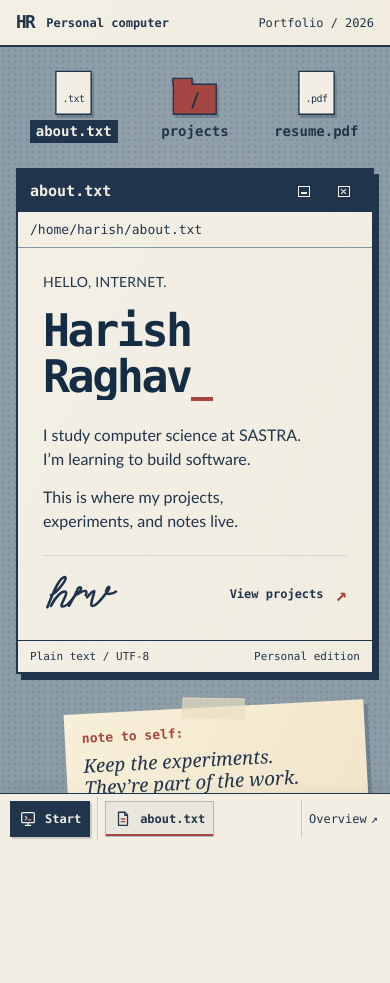
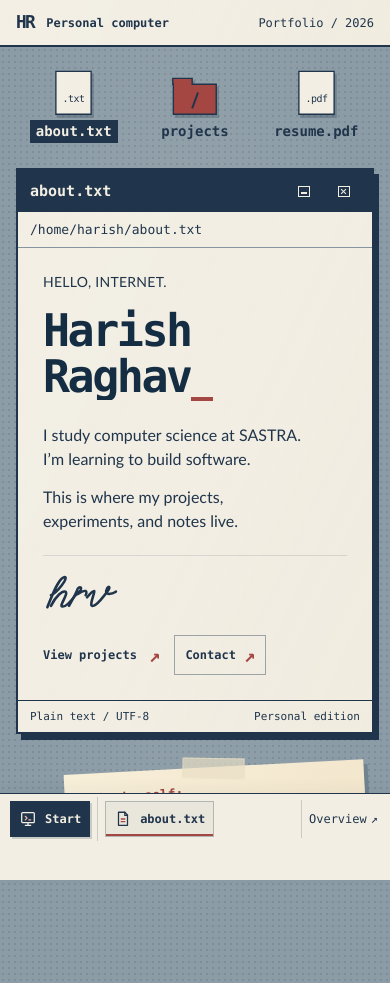
Before and after one commit to HR5206/hr-portfolio, a Next.js app: page / in a window 390 px wide. Before the commit the page ends 938 px from the top, so only its background shows below. Built offline with nearby package versions, Linux system fonts and the light colour scheme.

Commit message:
Added contact in about.txt

```diff
--- a/src/app/globals.css
+++ b/src/app/globals.css
@@ -205,6 +205,7 @@ button:focus-visible, a:focus-visible, summary:focus-visible { outline: 2px dash
 
 .about-signoff {
   display: flex;
+  flex-wrap: wrap;
   align-items: center;
   justify-content: space-between;
   gap: 20px;
@@ -215,6 +216,7 @@ button:focus-visible, a:focus-visible, summary:focus-visible { outline: 2px dash
   border-top: 1px solid #20354b22;
 }
 .about-signoff .hr-signature { flex-shrink: 0; width: 78px; margin: 0; }
+.about-actions { display: flex; align-items: center; flex-wrap: wrap; gap: 8px 14px; }
 .about-project-link {
   display: inline-flex;
   align-items: center;
@@ -224,9 +226,13 @@ button:focus-visible, a:focus-visible, summary:focus-visible { outline: 2px dash
   color: var(--ink);
   font: 600 12px/1.4 var(--mono);
   text-decoration: none;
+  white-space: nowrap;
 }
 .about-project-link > span { font-size: 19px; color: var(--red); }
 .about-project-link:hover { color: var(--red); }
+.about-contact-link { padding-inline: 10px; gap: 8px; border: 1px solid #20354b66; }
+.about-contact-link:hover { background: var(--ink); color: var(--paper); }
+.about-contact-link:hover > span { color: var(--paper); }
 .hr-note { position: relative; }
 .hr-note::before {
   content: "";
@@ -372,9 +378,17 @@ button:focus-visible, a:focus-visible, summary:focus-visible { outline: 2px dash
   html, body { background-color: var(--paper); }
   .hr-desktop {
     --taskbar-safe-bottom: env(safe-area-max-inset-bottom, 36px);
-    padding-bottom: calc(58px + var(--taskbar-safe-bottom));
+    --taskbar-row-height: 50px;
+    padding-bottom: 0;
   }
-  .hr-workspace { display: flex; flex-direction: column; align-items: center; gap: 25px; padding: 22px clamp(16px,4vw,35px) 32px; }
+  .hr-workspace {
+    display: flex;
+    flex-direction: column;
+    align-items: center;
+    gap: 25px;
+    /* Keep the fixed taskbar's clearance inside the blue wallpaper. */
+    padding: 22px clamp(16px,4vw,35px) calc(25px + var(--taskbar-row-height) + var(--taskbar-safe-bottom));
+  }
   .hr-icons { display: grid; grid-template-columns: repeat(3,minmax(0,1fr)); width: min(540px,100%); gap: 6px; }
   .hr-icon { font-size: 14px; gap: 3px; }
   .hr-icon .file-glyph { width: 47px; }
@@ -394,7 +408,7 @@ button:focus-visible, a:focus-visible, summary:focus-visible { outline: 2px dash
     bottom: calc(env(safe-area-inset-bottom, 0px) - var(--taskbar-safe-bottom));
     padding-bottom: var(--taskbar-safe-bottom);
   }
-  .taskbar-row { height: 50px; }
+  .taskbar-row { height: var(--taskbar-row-height); }
   .task-motto { display: none; }
   .hr-path { min-height: 36px; }
   .hr-titlebar { height: 42px; }
--- a/src/components/HRDesktop.tsx
+++ b/src/components/HRDesktop.tsx
@@ -127,7 +127,10 @@ export default function HRDesktop() {
               onActivate={() => bringToFront(file.id)}
               onMinimize={() => hideWindow(file.id, "minimized")}
               onClose={() => hideWindow(file.id, "closed")}>
-              {file.id === "about" ? <AboutContent onOpenProjects={() => openWindow("projects")} /> : contents[file.id]}
+              {file.id === "about" ? (
+                <AboutContent onOpenProjects={() => openWindow("projects")}
+                  onOpenContact={() => openWindow("contact")} />
+              ) : contents[file.id]}
             </PortfolioWindow>
           ))}
         </div>
--- a/src/components/PortfolioContent.tsx
+++ b/src/components/PortfolioContent.tsx
@@ -51,7 +51,10 @@ function TypedName() {
   );
 }
 
-export function AboutContent({ onOpenProjects }: { onOpenProjects?: () => void }) {
+export function AboutContent({ onOpenProjects, onOpenContact }: {
+  onOpenProjects?: () => void;
+  onOpenContact?: () => void;
+}) {
   return (
     <div className="hr-about">
       <p className="hr-eyebrow">Hello, internet.</p>
@@ -62,6 +65,7 @@ export function AboutContent({ onOpenProjects }: { onOpenProjects?: () => void }
       </div>
       <div className="about-signoff">
         <Signature />
+        <div className="about-actions">
           {onOpenProjects ? (
             <button type="button" className="about-project-link" onClick={onOpenProjects}>
               View projects <span aria-hidden="true">↗</span>
@@ -69,6 +73,17 @@ export function AboutContent({ onOpenProjects }: { onOpenProjects?: () => void }
           ) : (
             <Link className="about-project-link" href="/overview/#projects">View projects ↗</Link>
           )}
+          {onOpenContact ? (
+            <button type="button" className="about-project-link about-contact-link"
+              aria-controls="hr-window-contact" onClick={onOpenContact}>
+              Contact <span aria-hidden="true">↗</span>
+            </button>
+          ) : (
+            <Link className="about-project-link about-contact-link" href="/overview/#contact">
+              Contact <span aria-hidden="true">↗</span>
+            </Link>
+          )}
+        </div>
       </div>
     </div>
   );
```
Lines whose indentation alone changed are shown as unchanged.
